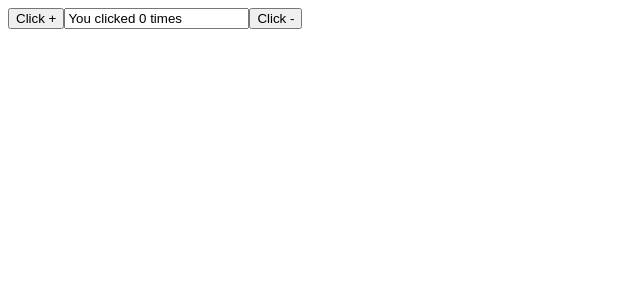
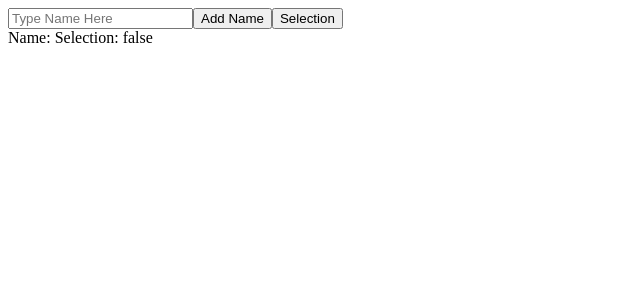
Before and after one commit to Abhay0294/react-ts-4zguqj, a React (Create React App) app: page / in a window 1280 px wide. Shown: the top 300 px of the page, without its empty margins (0-640 px from the left). Built offline with nearby package versions, Linux system fonts and the light colour scheme.

Commit message:
2 files modified, 1 added

```diff
--- /dev/null
+++ b/Components/useEffect_useMemo_2.tsx
@@ -0,0 +1,33 @@
+import * as React from 'react';
+import './../style';
+
+function StateMaintain() {
+  const [name, setName] = React.useState('');
+  const [state, setstate] = React.useState({
+    name: '',
+    selection: false,
+  });
+  const handleName = () => {
+    setstate((prev) => ({ ...prev, name }));
+    //()=>() call in this format while setting in useState
+  };
+
+  const handleSelection = () => {
+    setstate((prev) => ({ ...prev, selection: true }));
+  };
+  return (
+    <div className="parent-container">
+      <input
+        placeholder="Type Name Here"
+        onChange={(e) => {
+          setName(e.target.value);
+        }}
+      ></input>
+      <button onClick={handleName}> Add Name</button>
+      <button onClick={handleSelection}>Selection</button>
+      <div>{`Name: ${state.name} Selection: ${state.selection}`}</div>
+    </div>
+  );
+}
+
+export default StateMaintain;
--- a/index.tsx
+++ b/index.tsx
@@ -4,12 +4,14 @@ import { createRoot } from 'react-dom/client';
 
 import App from './App';
 import ButtonCounter from './Components/useEffect_useMemo';
+import StateMaintain from './Components/useEffect_useMemo_2';
 
 const rootElement = document.getElementById('root');
 const root = createRoot(rootElement);
 
 root.render(
   <StrictMode>
-    <ButtonCounter />
+    {/* <ButtonCounter /> */}
+    <StateMaintain />
   </StrictMode>
 );
--- a/style.css
+++ b/style.css
@@ -12,9 +12,9 @@ p {
   width: fit-content;
   padding: 5px;
   background-color: #a8caba;
-  position: relative;
+  /* position: relative;
   left: 500px;
-  top: 250px;
+  top: 250px; */
 }
 
 body {
```
